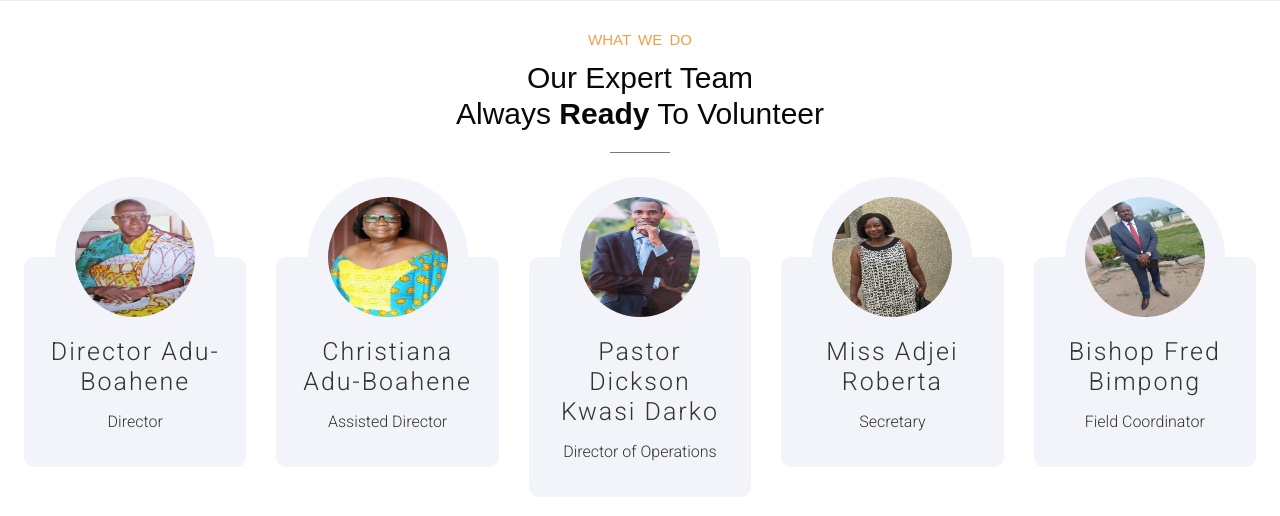
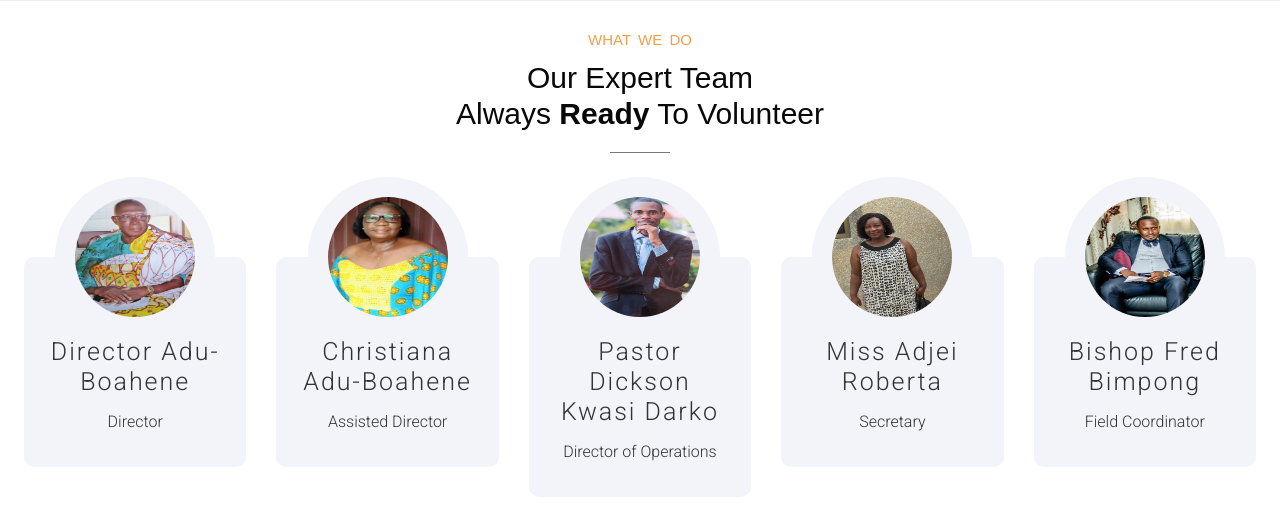
Before and after one commit to godfredtenkorang/hope-in-messiah-needy, a Django app: page / in a window 1280 px wide. Shown: the part 1528-2044 px from the top of the page. Run offline with Django 4.2, Linux system fonts and the light colour scheme; data that the repository does not hold is empty; some libraries are stand-ins or nearby versions.

Commit message:
added pic

```diff
--- a/foundation/templates/foundation/home.html
+++ b/foundation/templates/foundation/home.html
@@ -194,7 +194,7 @@
         <div class="column2">
             <div class="team">
                 <div class="team-img">
-                    <img class="team-image" src="{% static 'foundation/images/bishop.jpeg' %}" alt="Team Image">
+                    <img class="team-image" src="{% static 'foundation/images/bishop1.jpeg' %}" alt="Team Image">
                 </div>
                 <div class="team-content">
                     <h2 class="h2">Bishop Fred Bimpong</h2>
@@ -228,7 +228,7 @@
                 Messiah Needy is always here to help you.</p>
         </div>
         <div class="slider__contents"><img class="slider__image rounded-circle"
-                src="{% static 'foundation/images/bishop.jpeg' %}" height="150px" width="150px" alt="">
+                src="{% static 'foundation/images/bishop1.jpeg' %}" height="150px" width="150px" alt="">
             <h2 class="slider__caption">Bishop Fred</h2>
             <p>Field Coordinator</p>
             <p class="slider__txt">I have worked with Hope in Messiah Needy Foundation which I have never regrated but
```
Also changed, not shown: foundation/static/foundation/images/bishop1.jpeg (renamed from foundation/static/foundation/images/bishop.jpeg), foundation/static/foundation/images/new.jpeg (added).
